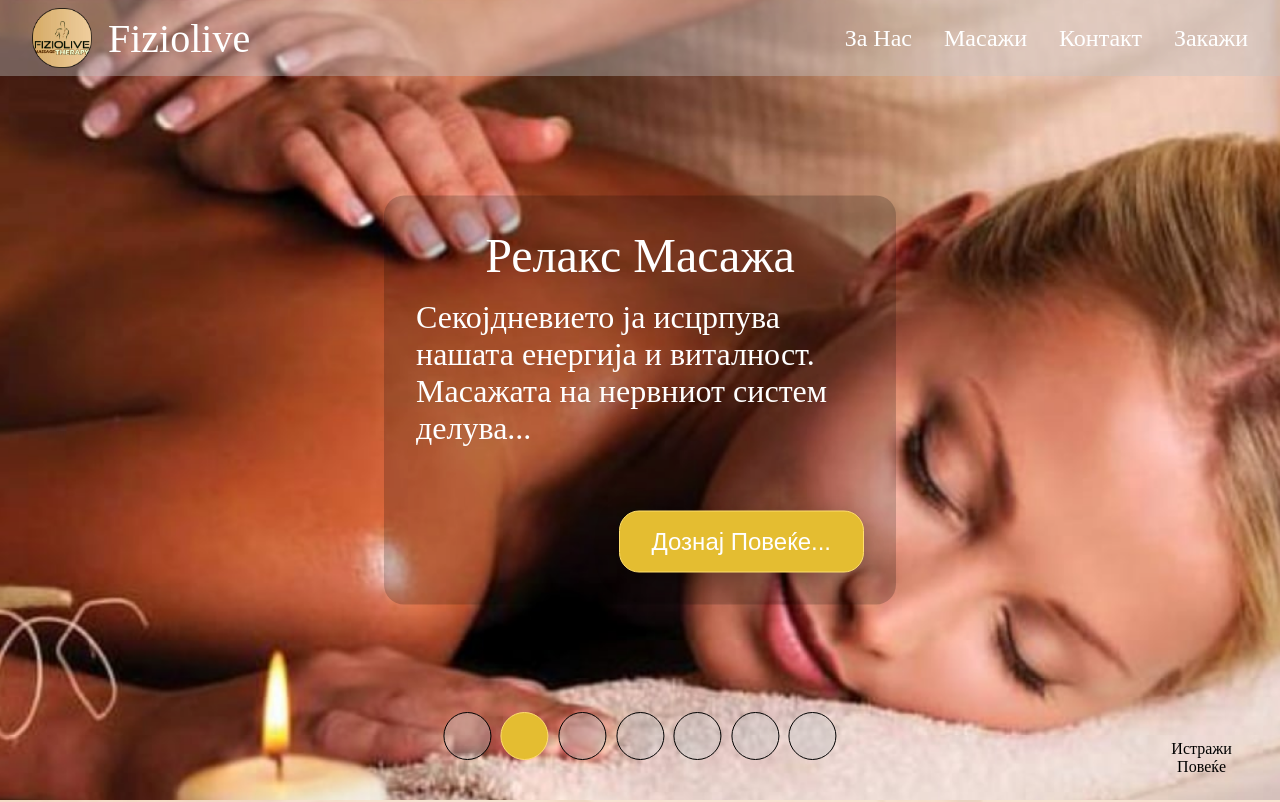
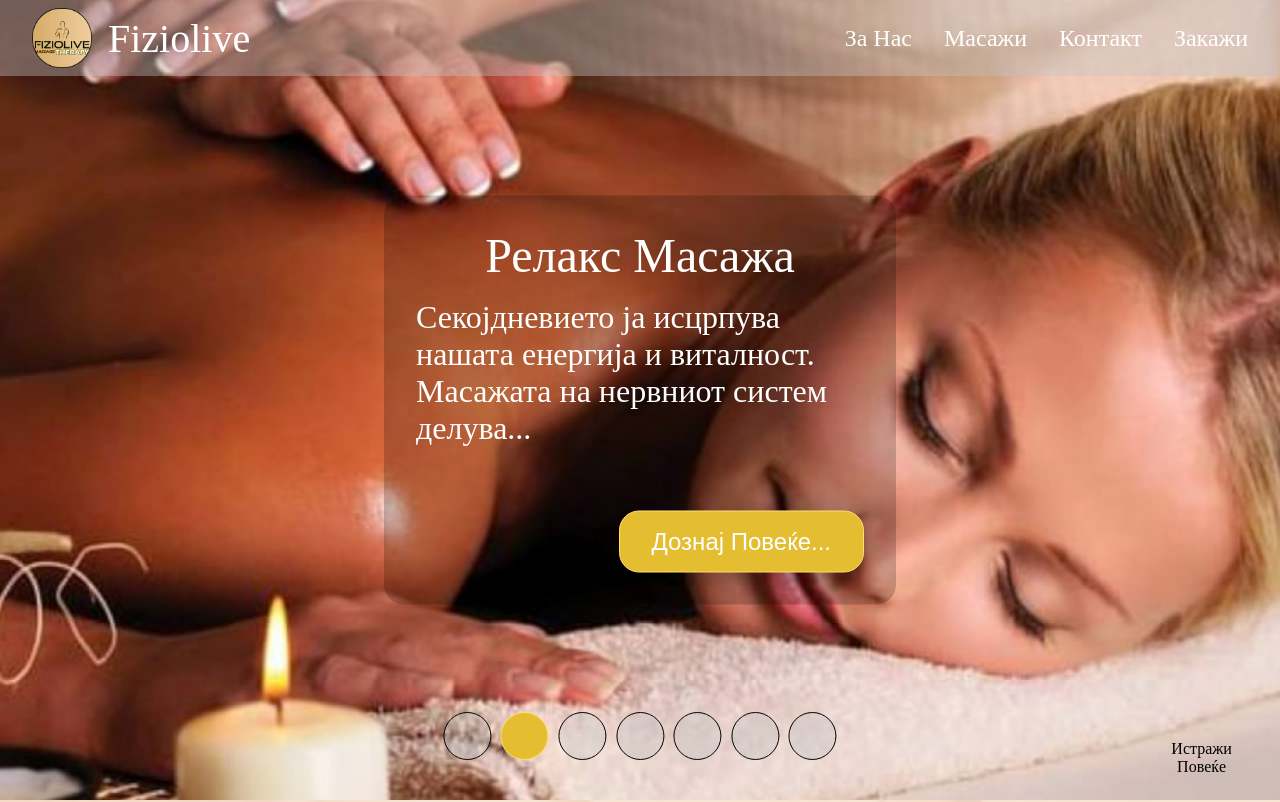
Before and after one commit to SimonAnastasov/Fiziolive, a Next.js app: page / in a window 1280 px wide. Shown: the top 802 px of the page. Built offline with nearby package versions, Linux system fonts and the light colour scheme.

Commit message:
Trying to preload images

```diff
--- a/components/app/Landing.jsx
+++ b/components/app/Landing.jsx
@@ -1,5 +1,7 @@
 import Main from '../landing/Main'
 import Dots from '../landing/Dots'
+
+import Image from 'next/image'
 
 import { useEffect } from 'react'
 import { useSelector, useDispatch } from "react-redux"
@@ -34,8 +36,16 @@ const Landing = () => {
         })
     }
 
+    // style={{backgroundImage: `url(${bg})`}}
+
     return (
-        <div className="landing" style={{backgroundImage: `url(${bg})`}}>
+        <div className="landing">
+            <Image
+                src={bg}
+                layout="fill"
+                objectFit="cover"
+                objectPosition="center"
+            />
             <Main/>
             <Dots/>
             <div className="explore">
--- a/redux/reducers/massagesReducer.js
+++ b/redux/reducers/massagesReducer.js
@@ -10,51 +10,51 @@ const massages = {
         {
             title: 'Класична Масажа',
             explanation: 'Класичната масажа ги ублажува стресот и напнатоста, ја подобрува циркулацијата, му помага на телото полесно да ги исфрли токсините од кожата и добро влијае врз работата на дигестивниот тракт. Масажата ја ослободува напнатоста и болката во мускулите, влева самодоверба и го поттикнува расположението. Истовремено враќа дел од изгубената енергија, која најчесто се троши поради напнатост и создава чувство на благосостојба.',
-            img: './media/landing/klasicna.png',
-            // img: './media/landing/1klasicna.jpg',
-            cardImg: './media/cards/klasicna.png'
+            img: '/media/landing/klasicna.png',
+            // img: '/media/landing/1klasicna.jpg',
+            cardImg: '/media/cards/klasicna.png'
         },
         {
             title: 'Релакс Масажа',
             explanation: 'Секојдневието ја исцрпува нашата енергија и виталност. Масажата на нервниот систем делува смирувачки, ја подобрува циркулацијата, секрецијата на различни жлезди, го подобрува тонусот на кожата и мускулите и дава чувство на опуштање и хармонија.',
-            img: './media/landing/relaks.png',
-            // img: './media/landing/1relaks.jpg',
-            cardImg: './media/cards/relaks.png'
+            img: '/media/landing/relaks.png',
+            // img: '/media/landing/1relaks.jpg',
+            cardImg: '/media/cards/relaks.png'
         },
         {
             title: 'Парцијална Масажа',
             explanation: 'Намалувањето на стресот и целосното опуштање на дел од телото ја зголемува флексибилноста, овозможува длабока релаксација и дава чувство на леснотија. Кај парцијалната масажа се масираат само одредени делови на телото како што се: масажа на грб, раце, абдомен, глава или лице и масажа на нозе во зависност од барањата на клиентот.',
-            img: './media/landing/parcijalna.png',
-            // img: './media/landing/1parcijalna.jpg',
-            cardImg: './media/cards/parcijalna.png'
+            img: '/media/landing/parcijalna.png',
+            // img: '/media/landing/1parcijalna.jpg',
+            cardImg: '/media/cards/parcijalna.png'
         },
         {
             title: 'Ароматична Масажа',
             explanation: 'Ароматичната масажа користи ароматични масла кои имаат способност да влијаат на духовните состојби, но и на физичките потреби на секој поединец. Оваа масажа дава можност на сопствена кожа да ги испробате моментите на длабоко опуштање на духот и телото, а исто така делува и на емотивните промени, на намалување на стресот, опуштање на целото тело, како и на ослободување од воздржаните чувства, што помага за надминување на негативната енергија.',
-            img: './media/landing/aromaticna.png',
-            // img: './media/landing/1aromaticna.jpg',
-            cardImg: './media/cards/aromaticna.png'
+            img: '/media/landing/aromaticna.png',
+            // img: '/media/landing/1aromaticna.jpg',
+            cardImg: '/media/cards/aromaticna.png'
         },
         {
             title: 'Антистрес Масажа',
             explanation: 'Стресот и забрзаниот начин на живот може да ја зголеми мускулната напнатост, посебно во вратот, бидејќи емоциите се потиснуваат со стегање, на мускулите. Масажата добро влијае на телото, духот, умот и емоциите. Ја подобрува циркулацијата и снабдувањето со кислород до органите, а телото на тој начин се релаксира и ослободува од стресот.',
-            img: './media/landing/antistres.png',
-            // img: './media/landing/1antistres.jpg',
-            cardImg: './media/cards/antistres.png'
+            img: '/media/landing/antistres.png',
+            // img: '/media/landing/1antistres.jpg',
+            cardImg: '/media/cards/antistres.png'
         },
         {
             title: 'Антицелулитна Масажа',
             explanation: 'Антицелулитната масажа е масажа со посебна техника на работа со која се овозможува ослободување на заробениот (наталожен) целулит и помага во негово брзо елиминирање. Рачната антицелулитна масажа е доста ефективен третман со сигурни и долготрајни резултати. Со нејзина помош се подобруваат крвната и лимфната циркулацијата и целулитот се намалува или исчезнува за одреден период.',
-            img: './media/landing/anticelulitna.png',
-            // img: './media/landing/1anticelulitna.jpg',
-            cardImg: './media/cards/anticelulitna.png'
+            img: '/media/landing/anticelulitna.png',
+            // img: '/media/landing/1anticelulitna.jpg',
+            cardImg: '/media/cards/anticelulitna.png'
         },
         {
             title: 'Спортска Масажа',
             explanation: 'Може да се практикува пред и после спортска активност. Како дел од масажата се користат техники дизајнирани за зголемување на издржливоста и перформансите. Истата ги минимизира шансите за повреда, но и го намалува времето предвидено за закрепнување. Во корист е на сите оние кои практикуваат физички активности.',
-            img: './media/landing/sportska.png',
-            // img: './media/landing/1sportska.jpg',
-            cardImg: './media/cards/sportska.png'
+            img: '/media/landing/sportska.png',
+            // img: '/media/landing/1sportska.jpg',
+            cardImg: '/media/cards/sportska.png'
         },
     ]
 }
```
